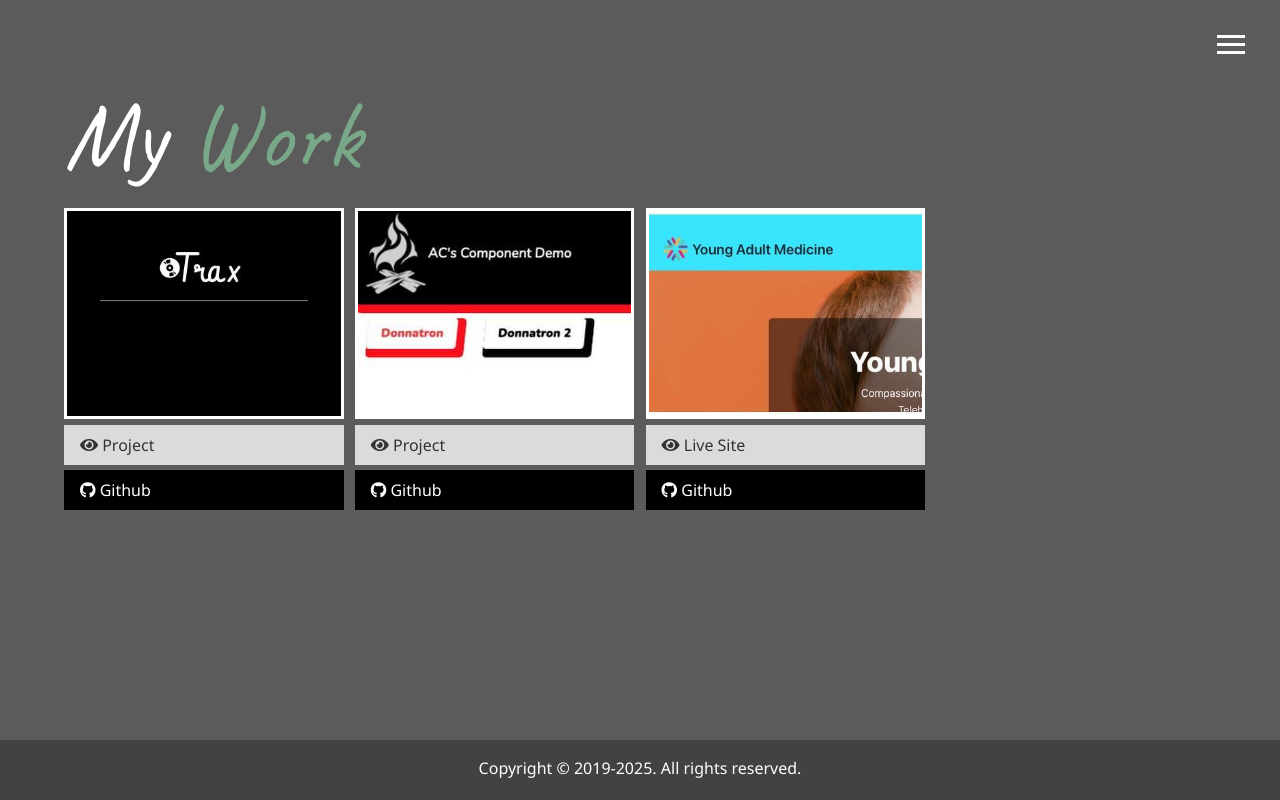
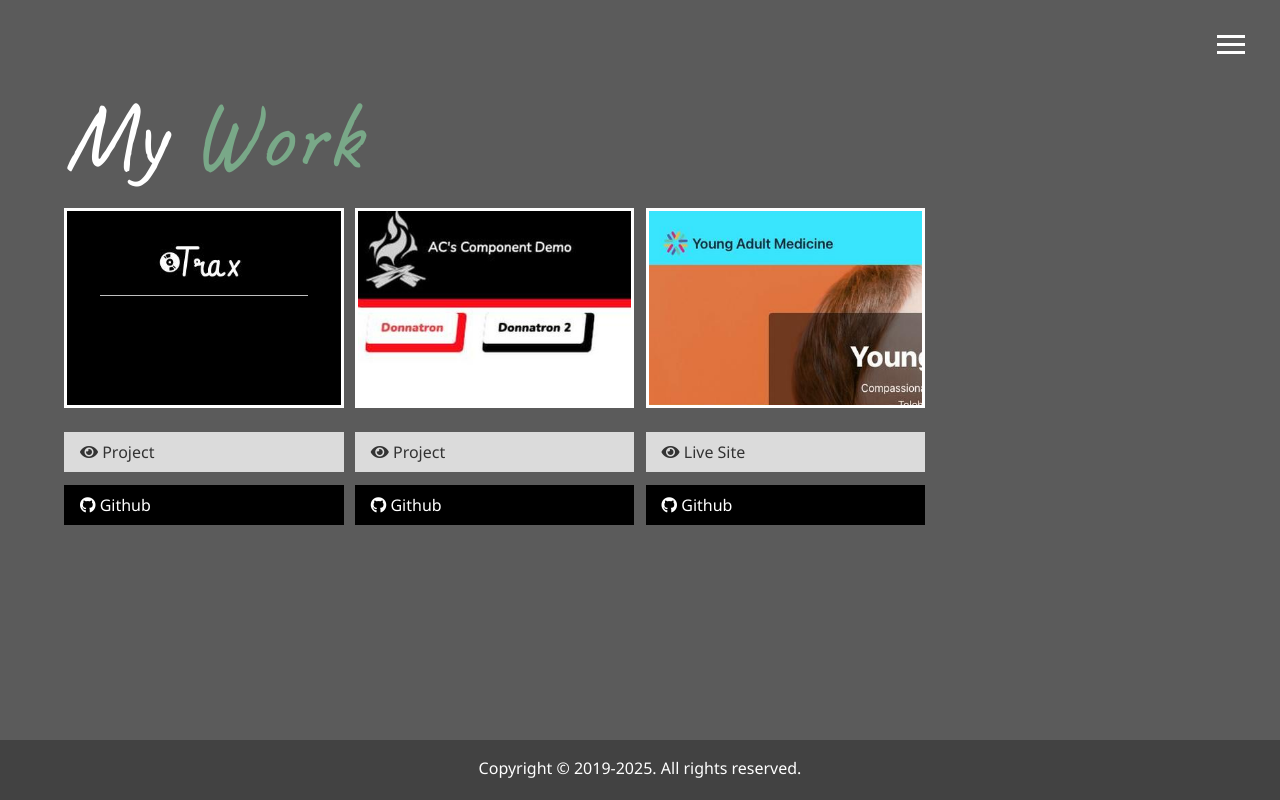
Before and after one commit to acres42/portfolio, a website: page dist/work.html in a window 1280 px wide. Drawn offline with Linux system fonts and the light colour scheme.

Commit message:
Fix images css for images under work

```diff
--- a/scss/main.scss
+++ b/scss/main.scss
@@ -125,6 +125,11 @@
   grid-gap: 0.7rem;
 
   .item {
+    display: flex;
+    flex-direction: column;
+    align-items: stretch;
+    gap: 0.5rem;
+
     .overlay {
       position: relative;
 
@@ -157,17 +162,12 @@
     }
 
     img {
-      width: 300px;
+      width: 100%;
       height: 200px;
       object-fit: cover;
       border: 3px solid #fff;
-      position: relative;
-
-      &:hover {
-        opacity: 0.1;
-        border-color: $secondary-color;
-        transition: all 0.3s ease-out;
-      }
+      display: block;
+      margin-bottom: 1rem;
     }
   }
 }
```
Also changed, not shown: dist/css/main.css, 1 other file.
